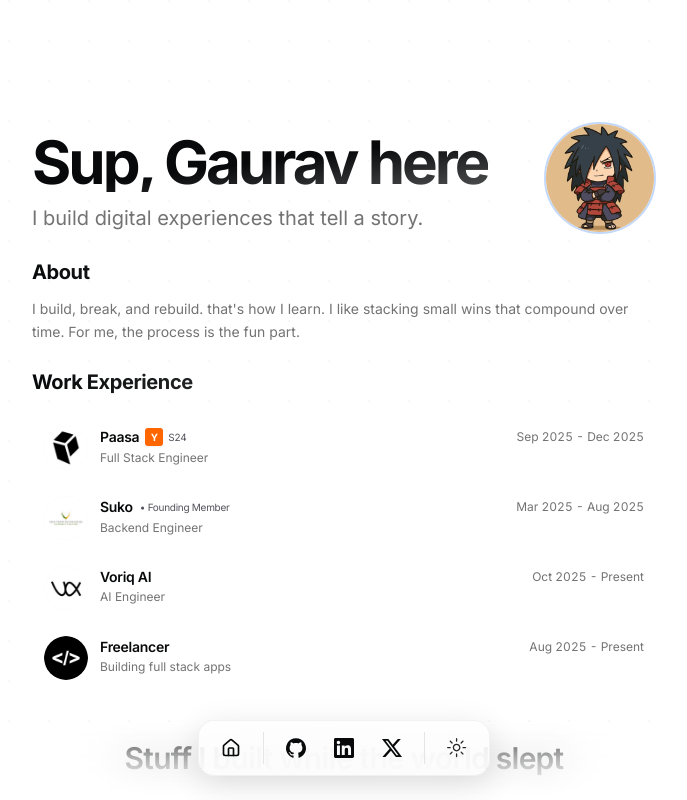
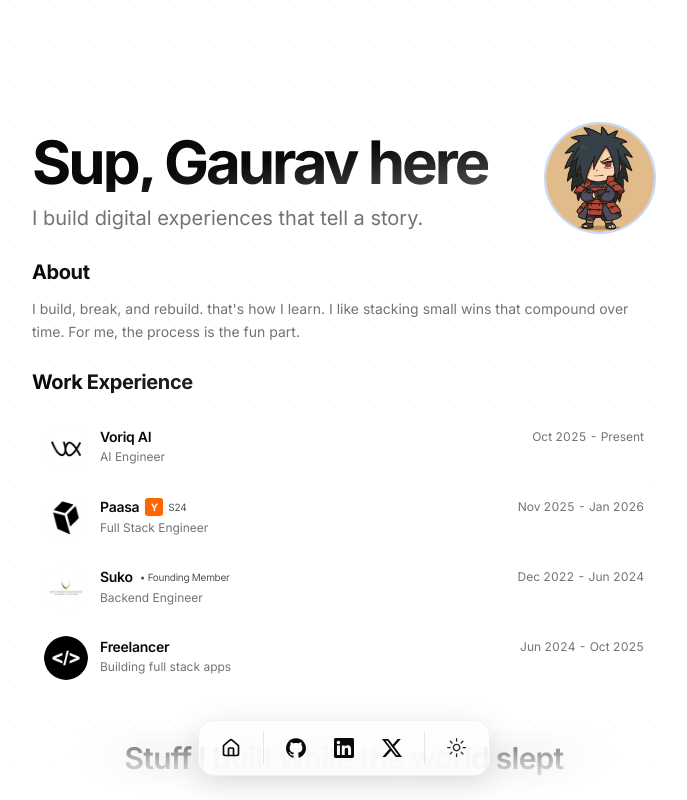
Before and after one commit to Acid-OP/portfolio-website, a Next.js app: page / in a window 1280 px wide. Shown: the top 800 px of the page, without its empty margins (296-983 px from the left). Built offline with nearby package versions, Linux system fonts and the light colour scheme.

Commit message:
Update experience section: reorder and adjust timelines
- Move Voriq AI to top of work experience
- Paasa: Nov 2025 - Jan 2026
- Suko: Dec 2022 - Jun 2024
- Freelancer: Jun 2024 - Oct 2025

```diff
--- a/src/data/resume.tsx
+++ b/src/data/resume.tsx
@@ -63,32 +63,6 @@
 
   work: [
     {
-      company: "Paasa",
-      href: "https://www.paasa.co/",
-      badges: ["Y", "S24"],
-      badgeVariants: ["yc", "minimal"],
-      location: "Remote",
-      title: "Full Stack Engineer",
-      logoUrl: "/paasa.jpeg",
-      start: "Sep 2025",
-      end: "Dec 2025",
-      description:
-        "Shipped UCITS screening platform from inception to production on Fly.io, architecting a scalable server-side solution managing 2,940+ UCITS-compliant investment instruments with advanced filtering and real-time data processing. Engineered an AI-powered portfolio generation engine processing user quiz responses to deliver personalized investment recommendations; orchestrated an automated cron system dispatching weekly portfolio statements via email and WhatsApp, reducing manual outreach by 40%. Constructed server-side Next.js components with SSR architecture for production tools, including a global brokerage calculator and US estate tax calculator, increasing user engagement by 15%. Built automation pipelines integrating Strapi CMS, PostHog analytics, WATI, and Slack to streamline content publishing with SEO optimization, collaborating with marketing teams to synchronize user submissions across platforms.",
-    },
-    {
-      company: "Suko",
-      href: "",
-      badges: ["• Founding Member"],
-      badgeVariants: ["minimal"],
-      location: "Remote",
-      title: "Backend Engineer",
-      logoUrl: "/hvt.jpeg",
-      start: "Mar 2025",
-      end: "Aug 2025",
-      description:
-        "Architected backend infrastructure for an anonymous social platform enabling AI-generated memory scenes from user prompts using Node.js, Express, TypeScript, and Prisma with PostgreSQL; developed WebSocket infrastructure for real-time scene broadcasting to follower feeds and REST endpoints for the public explore page. Designed a worker-based pipeline bridging ML model outputs with backend services, integrating AWS S3 for avatar and scene image storage with Redis Cloud caching using ETag validation and conditional headers, improving asset delivery performance by 60%. Containerized backend services with Docker and launched CI/CD pipelines to Google Cloud Platform; mentored 2 junior developers on system architecture patterns, accelerating feature deployment velocity by 35%.",
-    },
-    {
       company: "Voriq AI",
       href: "https://voriq.ai/",
       badges: [],
@@ -101,14 +75,40 @@
         "Actively contributed to the development and architectural scaling of IATSAT's official website, enhancing both design and system efficiency. Built UI components and managed backend tasks to improve user experience. Optimized deployment through containerization and collaborated closely with the team to shape the project's design and performance with practical, impactful ideas.",
     },
     {
+      company: "Paasa",
+      href: "https://www.paasa.co/",
+      badges: ["Y", "S24"],
+      badgeVariants: ["yc", "minimal"],
+      location: "Remote",
+      title: "Full Stack Engineer",
+      logoUrl: "/paasa.jpeg",
+      start: "Nov 2025",
+      end: "Jan 2026",
+      description:
+        "Shipped UCITS screening platform from inception to production on Fly.io, architecting a scalable server-side solution managing 2,940+ UCITS-compliant investment instruments with advanced filtering and real-time data processing. Engineered an AI-powered portfolio generation engine processing user quiz responses to deliver personalized investment recommendations; orchestrated an automated cron system dispatching weekly portfolio statements via email and WhatsApp, reducing manual outreach by 40%. Constructed server-side Next.js components with SSR architecture for production tools, including a global brokerage calculator and US estate tax calculator, increasing user engagement by 15%. Built automation pipelines integrating Strapi CMS, PostHog analytics, WATI, and Slack to streamline content publishing with SEO optimization, collaborating with marketing teams to synchronize user submissions across platforms.",
+    },
+    {
+      company: "Suko",
+      href: "",
+      badges: ["• Founding Member"],
+      badgeVariants: ["minimal"],
+      location: "Remote",
+      title: "Backend Engineer",
+      logoUrl: "/hvt.jpeg",
+      start: "Dec 2022",
+      end: "Jun 2024",
+      description:
+        "Architected backend infrastructure for an anonymous social platform enabling AI-generated memory scenes from user prompts using Node.js, Express, TypeScript, and Prisma with PostgreSQL; developed WebSocket infrastructure for real-time scene broadcasting to follower feeds and REST endpoints for the public explore page. Designed a worker-based pipeline bridging ML model outputs with backend services, integrating AWS S3 for avatar and scene image storage with Redis Cloud caching using ETag validation and conditional headers, improving asset delivery performance by 60%. Containerized backend services with Docker and launched CI/CD pipelines to Google Cloud Platform; mentored 2 junior developers on system architecture patterns, accelerating feature deployment velocity by 35%.",
+    },
+    {
       company: "Freelancer",
       href: "",
       badges: [],
       location: "Remote",
       title: "Building full stack apps",
       logoUrl: "/download.png",
-      start: "Aug 2025",
-      end: "Present",
+      start: "Jun 2024",
+      end: "Oct 2025",
     },
   ],
 
```
